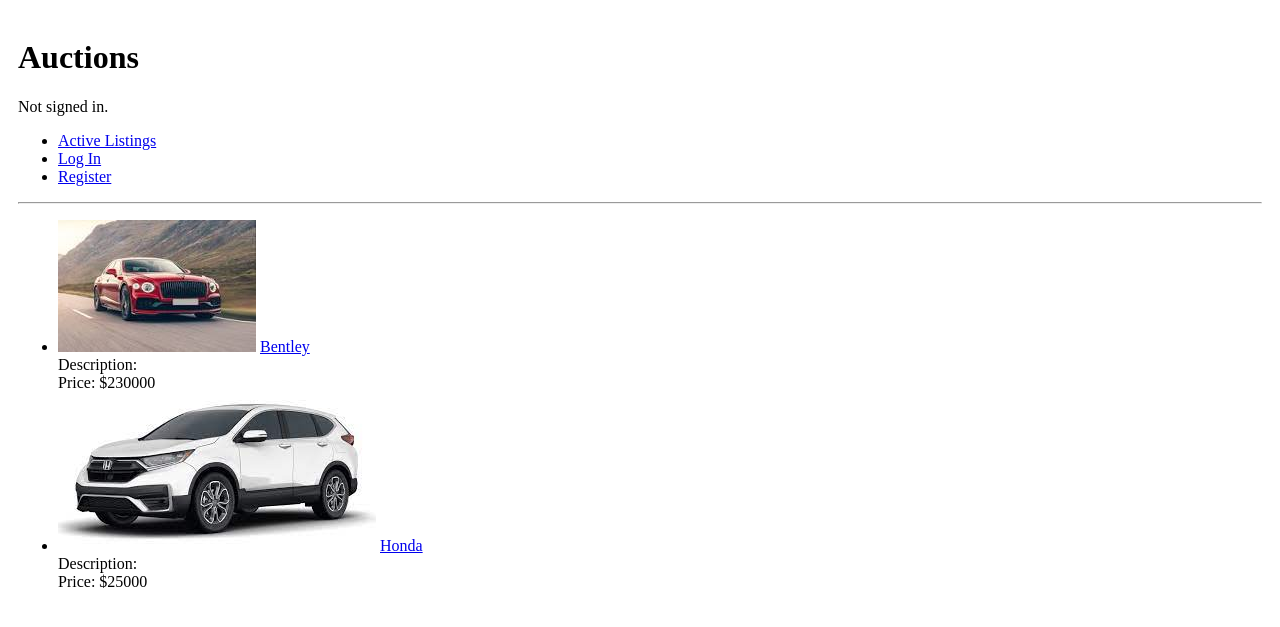
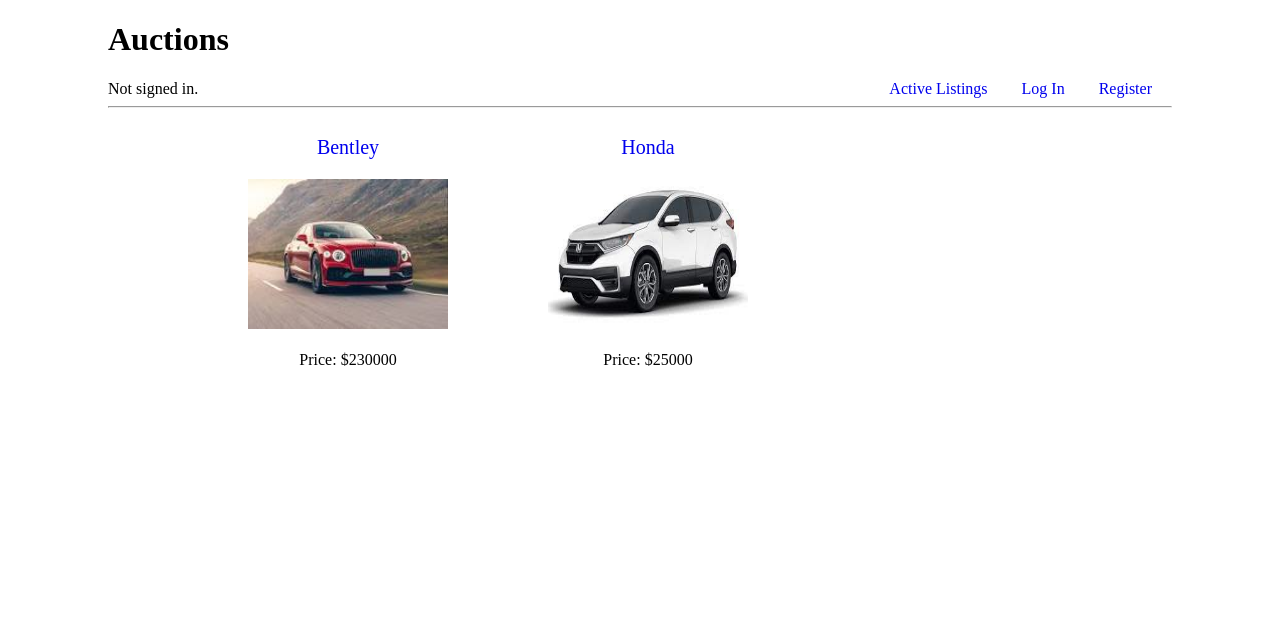
Before and after one commit to Corelade/Commerce, a Django app: a page that uses auctions/templates/auctions/layout.html in a window 1280 px wide. Shown: the top 627 px of the page. Run offline with Django 3.2, Linux system fonts and the light colour scheme; data comes from the database, SQL or seed files in the repository; both versions use the stored data as it was after the commit.

Commit message:
Newest Update

```diff
--- a/auctions/models.py
+++ b/auctions/models.py
@@ -46,7 +46,7 @@ class Bid(models.Model):
         return self.new_bid
 
 class Comment(models.Model):
-    user = models.ForeignKey(User, on_delete=models.CASCADE)
+    user = models.ForeignKey(User, on_delete=models.CASCADE, related_name='commented')
     auction_listing = models.ForeignKey(AuctionListings, on_delete=models.CASCADE)
     comment = models.CharField(max_length=300, blank=True)
 
--- a/auctions/static/auctions/styles.css
+++ b/auctions/static/auctions/styles.css
@@ -1,3 +1,63 @@
 body {
+    padding: 0px 100px;
+    /**background-color: red;**/
+}
+#user{
+    float: left;
+}
+.nav{
+    list-style-type: none;
+    margin: 0px;
+    padding: 0px;
+    text-align: right;
+}
+.nav-item{
+    display: inline;
+    margin-right: 10px;
+}
+.nav-link{
+    text-decoration: none;
     padding: 10px;
 }
+.nav-link:hover{
+    color: red;
+}
+.listings{
+    padding-left: 130px;
+}
+@keyframes anime {
+    from{
+        left: 0%;
+    }
+    to{
+        left: 40%;
+    }
+}
+.listing-page{
+    position: relative;
+    animation-name: anime;
+    animation-duration: 6s;
+    animation-fill-mode: forwards;
+}
+.listing-nav{
+    list-style-type: none;
+    margin: 0px;
+    padding: 0px;
+    display: flex;
+    flex-wrap: wrap;
+}
+.listing-item{
+    margin-right: 80px;
+}
+.listing-img{
+    width: 200px;
+    height: 150px;
+    margin: 0px 10px;
+}
+.listing-item_name{
+    text-align: center;
+    font-size: 20px;
+}
+.listing-price{
+    text-align: center;
+}
--- a/auctions/templates/auctions/category_auctions.html
+++ b/auctions/templates/auctions/category_auctions.html
@@ -5,16 +5,26 @@
 {% endblock %}
 
 {% block body %}
-    <ul>
+    <div class="listings">
+        <ul class="listing-nav">
             {% for auctions in category_auctions %}
-            <li>
+                <li class="listing-item">
+                    <p class="listing-item_name">
+                        <a class="nav-link" href="{% url 'listing_page' auctions%}">
+                            {{auctions}}
+                        </a>
+                    </p>
                     {% if auctions.image %}
-                    <img src="{{auctions.image.url}}" alt="{{auctions.item_name}}">
+                        <img src="{{auctions.image.url}}" alt="{{auctions.item_name}}" class="listing-img">
                     {% endif %}
-                <a href="{% url 'listing_page' auctions%}">{{auctions}}</a> <br>
-                Description: {{auctions.description}} <br>
-                Price: ${{auctions.price}} <br>
+                    <br>
+                    <div class="listing-price">
+                    <!--Description:--> {{auctions.description}} <br>
+
+                        Price: ${{auctions.price}}
+                    </div>
                 </li>
             {% endfor %}
         </ul>
+    </div>
 {% endblock %}
--- a/auctions/templates/auctions/layout.html
+++ b/auctions/templates/auctions/layout.html
@@ -7,15 +7,17 @@
         <link href="{% static 'auctions/styles.css' %}" rel="stylesheet">
     </head>
     <body>
-        <h1>Auctions</h1>
-        <div>
-            {% if user.is_authenticated %}
-                Welcome, <strong>{{ user.username }}</strong>.
-            {% else %}
-                Not signed in.
-            {% endif %}
-        </div>
+        <h1>
+            Auctions
+        </h1>
         <ul class="nav">
+            <span id="user">
+                {% if user.is_authenticated %}
+                    Welcome, <strong>{{ user.username }}</strong>.
+                {% else %}
+                    Not signed in.
+                {% endif %}
+            </span>
             <li class="nav-item">
                 <a class="nav-link" href="{% url 'index' %}">
                     Active Listings
--- a/auctions/views.py
+++ b/auctions/views.py
@@ -156,7 +156,8 @@ def listing_page(request, name):
                         'close': 'Close',
                         'current_bid': new_bid.new_bid,
                         'comment_form': CommentForm(),
-                        'comments': Comment.objects.filter(auction_listing_id=item.id)
+                        'comments': Comment.objects.filter(auction_listing_id=item.id),
+                        'users': User.objects.all()
                     })
                 except:
                     return render(request, 'auctions/listing_page.html', {
@@ -164,7 +165,8 @@ def listing_page(request, name):
                         'item': item,
                         'close': 'Close',
                         'comment_form': CommentForm(),
-                        'comments': Comment.objects.filter(auction_listing_id=item.id)
+                        'comments': Comment.objects.filter(auction_listing_id=item.id),
+                        'users': User.objects.all()
                     })
             else:
                 try:
@@ -178,7 +180,8 @@ def listing_page(request, name):
                             'current_bid': new_bid.new_bid,
                             'form': form,
                             'comment_form': CommentForm(),
-                            'comments': Comment.objects.filter(auction_listing_id=item.id)
+                            'comments': Comment.objects.filter(auction_listing_id=item.id),
+                            'users': User.objects.all()
                         })
                     else:
                         return render(request, 'auctions/listing_page.html', {
@@ -188,9 +191,9 @@ def listing_page(request, name):
                             'current_bid': new_bid.new_bid,
                             'form': form,
                             'comment_form': CommentForm(),
-                            'comments': Comment.objects.filter(auction_listing_id=item.id)
+                            'comments': Comment.objects.filter(auction_listing_id=item.id),
+                            'users': User.objects.all()
                         })
-
                 except:
                     form = BidForm(initial={'place_bid': item.price + 1})
                     if item_name not in watchlist_content:
@@ -200,7 +203,8 @@ def listing_page(request, name):
                             'watchlist': 'Add To Watchlist',
                             'form': form,
                             'comment_form': CommentForm(),
-                            'comments': Comment.objects.filter(auction_listing_id=item.id)
+                            'comments': Comment.objects.filter(auction_listing_id=item.id),
+                            'users': User.objects.all()
                         })
                     else:
                         return render(request, 'auctions/listing_page.html', {
@@ -209,7 +213,8 @@ def listing_page(request, name):
                             'remove': 'Remove From Watchlist',
                             'form': form,
                             'comment_form': CommentForm(),
-                            'comments': Comment.objects.filter(auction_listing_id=item.id)
+                            'comments': Comment.objects.filter(auction_listing_id=item.id),
+                            'users': User.objects.all()
                         })
         else:
             new_bid = Bid.objects.get(auction_listing_id=item.id)
@@ -254,8 +259,6 @@ def remove(request, name):
     item_id = item.id
     Watchlist.objects.get(item_name_id=item_id).delete()
     return HttpResponseRedirect(reverse(listing_page, args=[name]))
-    # I might need to refine this. Firstly, i want to add a 'is_closed' field to the Watchlist model so if
-    # any saved_item has been deleted, it wont show on the watchlist but will still be saved in the database
 
 
 def close(request, name):
@@ -289,7 +292,6 @@ def watchlist(request):
         'watchlist': Watchlist.objects.filter(user_id=request.user.id)
     })
 
-
 def category(request):
     return render(request, 'auctions/category.html', {
         'categories': Category.objects.all()
```
Also changed, not shown: auctions/templates/auctions/index.html (+19 -7 lines), auctions/templates/auctions/listing_page.html (+12 -3 lines), db.sqlite3. Lines whose indentation alone changed are shown as unchanged.
